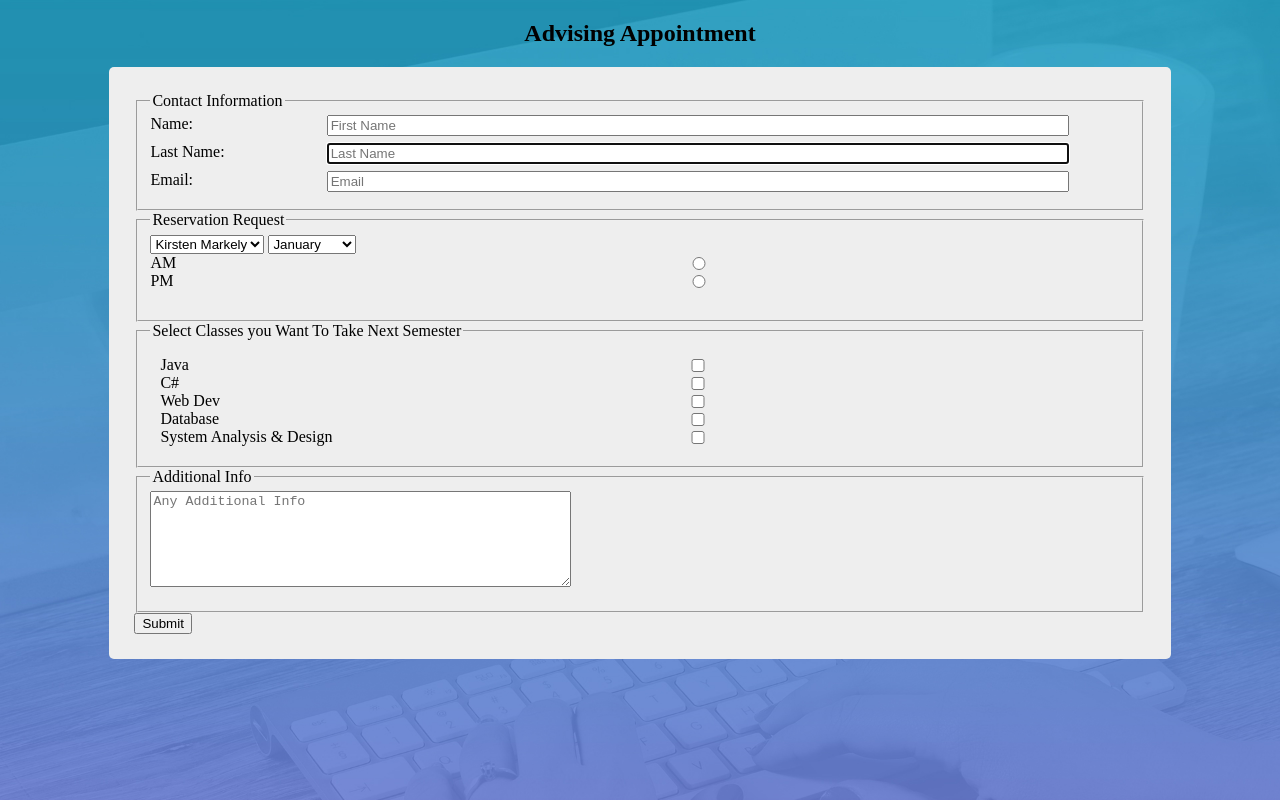
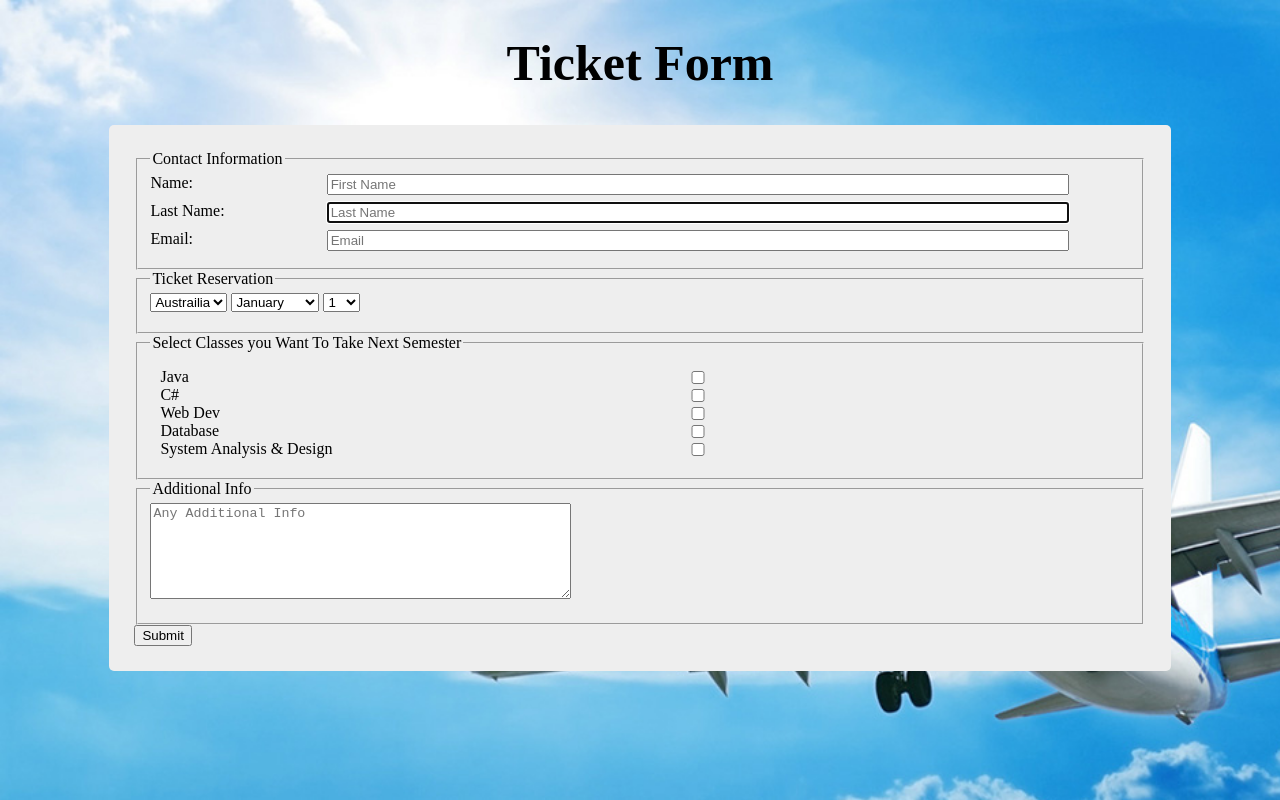
Before and after one commit to rosegraceanne/travelProject, a plain HTML site: page Registration Form/index.html in a window 1280 px wide. Drawn offline with nearby package versions, Linux system fonts and the light colour scheme.

Commit message:
started to change old registration form

```diff
--- a/Registration Form/index.html
+++ b/Registration Form/index.html
@@ -3,10 +3,10 @@
   <head>
     <meta charset="utf-8">
     <title></title>
-    <link rel="stylesheet" href="styles.css" />
+    <link rel="stylesheet" href="styles.css" href="NewStylesheet" />
   </head>
   <body>
-    <h2>Advising Appointment</h2>
+    <h1>Ticket Form</h1>
     <div class="container">
 		<form method="get" action="thankyou.html">
 			<fieldset>
@@ -33,13 +33,13 @@
 		<form>
 			<fieldset>
 			<legend>
-			Reservation Request
+			Ticket Reservation
 			</legend>
 			<label>
-				<select name="Professors">
-					<option value="Kirsten Markely">Kirsten Markely</option>
-					<option value="Tiffany Ford">Tiffany Ford</option>
-					<option value="Renee Riley">Renee Riley</option>
+				<select name="Destination">
+					<option value="Austrailia">Austrailia</option>
+					<option value="London">London</option>
+					<option value="Italy">Italy</option>
 				</select>
 
 				<select name="Month">
@@ -57,10 +57,40 @@
 					<option value="December">December</option>
 				</select>
 
-				<label>
-					<input type="Radio" name="Time" value="AM"> AM <br>
-					<input type="Radio" name="Time" value="PM"> PM
-				</label>
+				<select name="Day">
+					<option value="1">1</option>
+					<option value="2">2</option>
+					<option value="3">3</option>
+					<option value="4">4</option>
+					<option value="5">5</option>
+					<option value="6">6</option>
+					<option value="7">7</option>
+					<option value="8">8</option>
+					<option value="9">9</option>
+					<option value="10">10</option>
+					<option value="11">11</option>
+					<option value="12">12</option>
+					<option value="13">13</option>
+					<option value="14">14</option>
+					<option value="15">15</option>
+					<option value="16">16</option>
+					<option value="17">17</option>
+					<option value="18">18</option>
+					<option value="19">19</option>
+					<option value="20">20</option>
+					<option value="21">21</option>
+					<option value="22">22</option>
+					<option value="23">23</option>
+					<option value="24">24</option>
+					<option value="25">25</option>
+					<option value="26">26</option>
+					<option value="27">27</option>
+					<option value="28">28</option>
+					<option value="29">29</option>
+					<option value="30">30</option>
+					<option value="31">31</option>
+				</select>
+
 			</label>
 			</fieldset>
 		</form>
@@ -96,7 +126,15 @@
 			</fieldset>
 			<input class="submit" type="submit" value="Submit" />
 		</form>
+
+
+
     </div>
 
+	<!-- jQuery (necessary for Bootstrap's JavaScript plugins) -->
+    <script src="https://ajax.googleapis.com/ajax/libs/jquery/1.12.4/jquery.min.js"></script>
+    <!-- Include all compiled plugins (below), or include individual files as needed -->
+  <script src="https://maxcdn.bootstrapcdn.com/bootstrap/3.3.7/js/bootstrap.min.js" integrity="sha384-Tc5IQib027qvyjSMfHjOMaLkfuWVxZxUPnCJA7l2mCWNIpG9mGCD8wGNIcPD7Txa"
+  crossorigin="anonymous"></script>
   </body>
 </html>
--- a/Registration Form/styles.css
+++ b/Registration Form/styles.css
@@ -1,5 +1,5 @@
 body {
-  background-image:url(makeAppt.jpg);
+  background-image:url(background.jpg);
   background-size: cover;
   background-attachment:fixed;
   background-color:#508ec7;
@@ -14,7 +14,10 @@ body {
 
 }
 
-h2 {text-align: center}
+h1 {
+	text-align: center;
+	font-size: 50px;
+}
 
 label {
 	display: block;
```
Also changed, not shown: NewStylesheet.css (added), Registration Form/background.jpg (added).
